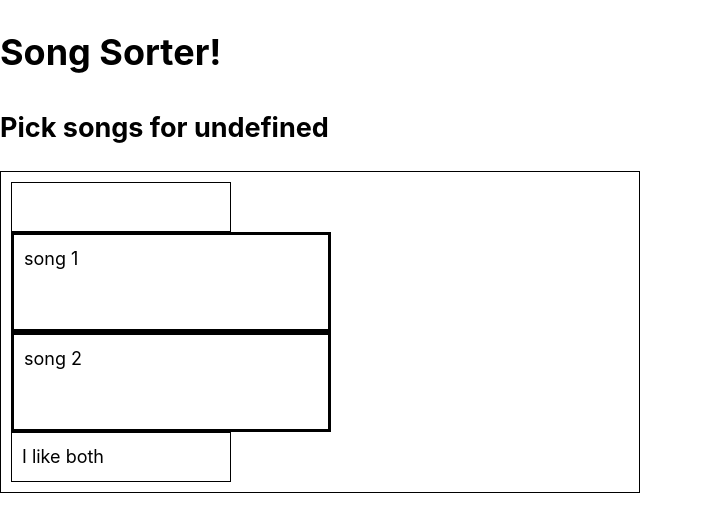
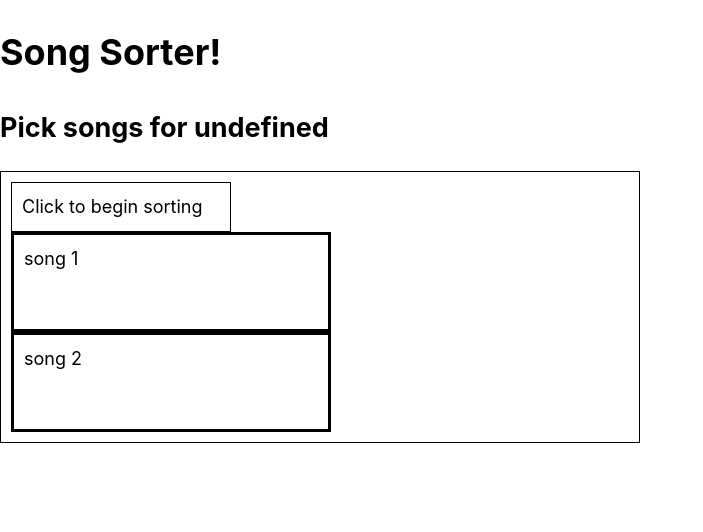
Before and after one commit to ejimenez17/song-sorter, a Next.js app: page /sort in a window 1280 px wide. Shown: the top 532 px of the page, without its empty margins (0-703 px from the left). Built offline with nearby package versions, Linux system fonts and the light colour scheme.

Commit message:
refactored code to fix live updates

```diff
--- a/pages/sort.js
+++ b/pages/sort.js
@@ -1,14 +1,15 @@
 import Head from 'next/head'
 import { withRouter } from 'next/router'
 import {MyLinkedList} from '../components/linkedlist'
-import promiseDoWhilst from 'promise-do-whilst'
-import promiseDoUntil from 'promise-do-until'
 
 class SortBox extends React.Component {
     constructor(props) {
         super(props);
         this.state = {
             artist: this.props.router.query.artistName,
+            currentSongIndex: 0,
+            end: 0,
+            insertIndex: 0,
             leftSong: "song 1",
             preference: {
                 LEFT: 'left',
@@ -16,6 +17,7 @@ class SortBox extends React.Component {
                 BOTH: 'both',
                 WAITING: 'waiting',
             },
+            start: 0,
             songs: [
                 "hit",
                 "lie again",
@@ -29,150 +31,148 @@ class SortBox extends React.Component {
                 "snap shoot",
                 "happy ending",
             ],
+            sortedArray: new Array(),
             rightSong: "song 2",
             userPref: 'waiting',
         };
-        // this.preference = {
-        //     LEFT: 'left',
-        //     RIGHT: 'right',
-        //     BOTH: 'both'
-        // };
-    }
-
-    // shouldComponentUpdate(nextProps) {
-    //     if(nextProps.leftSong !== this.state.leftSong || nextProps.rightSong !== this.state.rightSong) {
-    //         this.setState({
-    //             leftSong: nextProps.leftSong,
-    //             rightSong: nextProps.rightSong,
-    //         });
-    //         return true;
-    //     }
-    //     return false;
-    // }
-
-    // componentDidMount() {
-    //     let response = this.insertSort();
-    // }
-
-    handleUserChoice() {
-        // this.setState({
-        //     leftSong: newLeftSong,
-        //     rightSong: newRightSong,
-        // });
-        // document.getElementById("sortSongBoxLeft").innerHTML = this.state.leftSong;
-        while (this.state.userPref === this.state.preference.WAITING) {
-            console.log("waiting for user input");
-        }
-        // promiseDoUntil(() => {
-        //     // wait for user click
-        //     // boxes will have onClick methods to call that will set userPref
-        //     let val = 17;
-        // }, () => {
-        //     return this.state.userPref != this.state.preference.WAITING;
-        // }).then(() => {
-        //     // grab user pref and set state value to null again
-        //     let currentUserPref = this.state.userPref;
-        //     this.setState({
-        //         userPref: this.state.preference.WAITING,
-        //     });
-        //     // return user pref to advance sort alg
-        //     return currentUserPref;
-        // });
-
-        // grab user pref and set state value to null again
-        let currentUserPref = this.state.userPref;
-        console.log("current user pref " + currentUserPref);
-        this.setState({
-            userPref: this.state.preference.WAITING,
-        });
-        // return user pref to advance sort alg
-        return currentUserPref;
     }
 
     // when a song box is clicked - change state value for user click
     handleLeftClick() {
         this.setState({
-            // leftSong: "BLAH",
             userPref: this.state.preference.LEFT,
         });
-        document.getElementById("sortSongBoxLeft").innerHTML = "LEFT AN";
+        this.handleClickUpdate();
     }
     handleRightClick() {
         this.setState({
-            // rightSong: "YEAH",
             userPref: this.state.preference.RIGHT,
         });
-        document.getElementById("sortSongBoxRight").innerHTML = "RIIGHT";
+        this.handleClickUpdate();
     }
     handleBothClick() {
         this.setState({
             userPref: this.state.preference.BOTH,
         });
+        this.handleClickUpdate();
     }
 
-    async insertSort(){
-        console.log("begin sorting");
-        let sortedList = new MyLinkedList();
-        for (let i = 0; i < this.state.songs.length; i++) {
-            let songToPlace = this.state.songs[i];
-            if (i == 0) {
-                sortedList.add(songToPlace);
-                console.log("add song " + songToPlace);
-                continue;
+    handleClickUpdate() {
+        let pref = this.state.userPref;
+        let sortedArray = this.state.sortedArray.slice(0,this.state.sortedArray.length);
+        let songToPlace = this.state.songs[this.state.currentSongIndex];
+        let newStart, newEnd, newInsertIndex, leftSong, rightSong;
+        if (this.state.start == this.state.end) {
+            // insert song
+            switch(pref) {
+                case this.state.preference.LEFT:
+                    sortedArray.splice(this.state.insertIndex, 0, songToPlace);
+                case this.state.preference.RIGHT:
+                    sortedArray.splice(this.state.insertIndex+1, 0, songToPlace);
             }
-            let start = 0;
-            let end = sortedList.size;
-            let insertIndex = Math.floor((end - start) / 2) + start;
+            // reset indices + update displayed songs
+            newStart = 0;
+            newEnd = sortedArray.length;
+            leftSong = this.state.songs[this.state.currentSongIndex + 1];
+        } else {
+            switch(pref) {
+                case this.state.preference.LEFT:
+                    newEnd = this.state.insertIndex - 1;
+                case this.state.preference.RIGHT:
+                    newStart = this.state.insertIndex + 1;
+            }
+            leftSong = this.state.leftSong;
+        }
+        newInsertIndex = Math.floor((newEnd - newStart) / 2) + newStart;
+        rightSong = sortedArray[newInsertIndex];
+        console.log(rightSong);
+        this.setState({
+            currentSongIndex: this.state.currentSongIndex + 1,
+            end: newEnd,
+            insertIndex: newInsertIndex,
+            leftSong: leftSong,
+            rightSong: rightSong,
+            start: newStart,
+            sortedArray: sortedArray,
+        });
+    }
 
-            console.log("place song " + songToPlace);
-            while (start <= end) {
-                // console.log("insert index: " + insertIndex);
-                // current song is always on LEFT
-                var songToCompare = sortedList.get(insertIndex);
-                console.log("compare " + songToCompare + " with " + songToPlace);
-                this.setState({
-                    leftSong: songToPlace,
-                    rightSong: songToCompare,
-                });
-                document.getElementById("sortSongBoxLeft").innerHTML = songToPlace;
-                document.getElementById("sortSongBoxRight").innerHTML = songToCompare;
+    handleBeginSort() {
+        // [fetch songs from spotify]
+        let sortedArray = this.state.sortedArray.slice(0, 1);
+        sortedArray[0] = this.state.songs[this.state.currentSongIndex];
+        const start = 0;
+        const end = sortedArray.size;
+        this.setState({
+            currentSongIndex: 1,
+            end: end,
+            insertIndex: Math.floor((end - start) / 2) + start,
+            leftSong: this.state.songs[1],
+            rightSong: sortedArray[0],
+            start: start,
+            sortedArray: sortedArray,
+        });
+    }
 
-                this.forceUpdate();
+    // async insertSort(){
+    //     console.log("begin sorting");
+    //     let sortedList = new MyLinkedList();
+    //     for (let i = 0; i < this.state.songs.length; i++) {
+    //         let songToPlace = this.state.songs[i];
+    //         if (i == 0) {
+    //             sortedList.add(songToPlace);
+    //             console.log("add song " + songToPlace);
+    //             continue;
+    //         }
+    //         let start = 0;
+    //         let end = sortedList.size;
+    //         let insertIndex = Math.floor((end - start) / 2) + start;
 
-                console.log(document.getElementById("sortSongBoxLeft").innerHTML);
-                let userPref = this.handleUserChoice();
-                console.log("user's pref is " + userPref);
-                switch(userPref) {
-                    case this.state.preference.LEFT:
-                        // code - shift indexes accordingly
-                        if (start == end) {
-                            sortedList.insert(songToPlace, insertIndex, false);
-                            break;
-                        }
-                        end = insertIndex - 1;
-                    case this.state.preference.RIGHT:
-                        // code - shift indexes accordingly
-                        if (start == end || sortedList.size == 1) {
-                            sortedList.insert(songToPlace, insertIndex+1, false);
-                            break;
-                        }
-                        start = insertIndex + 1;
-                    case this.state.preference.BOTH:
-                        // code - insert here addToIndex = true
-                        sortedList.insert(songToPlace, insertIndex, true);
-                        break;
-                }
-                insertIndex = Math.floor((end - start) / 2) + start;
-            }
-        }
-        return sortedList;
-    }
+    //         console.log("place song " + songToPlace);
+    //         while (start <= end) {
+    //             // current song is always on LEFT
+    //             var songToCompare = sortedList.get(insertIndex);
+    //             console.log("compare " + songToCompare + " with " + songToPlace);
+    //             this.setState({
+    //                 leftSong: songToPlace,
+    //                 rightSong: songToCompare,
+    //             });
+    //             document.getElementById("sortSongBoxLeft").innerHTML = songToPlace;
+    //             document.getElementById("sortSongBoxRight").innerHTML = songToCompare;
+
+    //             this.forceUpdate();
+
+    //             console.log(document.getElementById("sortSongBoxLeft").innerHTML);
+    //             let userPref = this.handleUserChoice();
+    //             console.log("user's pref is " + userPref);
+    //             switch(userPref) {
+    //                 case this.state.preference.LEFT:
+    //                     // code - shift indexes accordingly
+    //                     if (start == end) {
+    //                         sortedList.insert(songToPlace, insertIndex, false);
+    //                         break;
+    //                     }
+    //                     end = insertIndex - 1;
+    //                 case this.state.preference.RIGHT:
+    //                     // code - shift indexes accordingly
+    //                     if (start == end || sortedList.size == 1) {
+    //                         sortedList.insert(songToPlace, insertIndex+1, false);
+    //                         break;
+    //                     }
+    //                     start = insertIndex + 1;
+    //                 case this.state.preference.BOTH:
+    //                     // code - insert here addToIndex = true
+    //                     sortedList.insert(songToPlace, insertIndex, true);
+    //                     break;
+    //             }
+    //             insertIndex = Math.floor((end - start) / 2) + start;
+    //         }
+    //     }
+    //     return sortedList;
+    // }
 
     render() {
         const msg = "Pick songs for " + this.state.artist;
-        // this.setState({
-        //     userPref: this.state.preference.WAITING,
-        // });
         return (
             <div className="container">
                 <Head>
@@ -188,8 +188,8 @@ class SortBox extends React.Component {
                     </h2>
 
                     <div className="sort-board">
-                        <div className="sort-song-button" id="beginSortButton" value="Click to begin sorting" onClick={this.insertSort.bind(this)}>
-                            {/* Click to begin sorting */}
+                        <div className="sort-song-button" id="beginSortButton" value="Click to begin sorting" onClick={this.handleBeginSort.bind(this)}>
+                            Click to begin sorting
                         </div>
                         <div className="sort-song-selection">
                             {/* song choice boxes */}
@@ -200,12 +200,11 @@ class SortBox extends React.Component {
                                 {this.state.rightSong}
                             </div>
                         </div>
-                        <div className="sort-other-choices">
-                            {/* both button */}
+                        {/* <div className="sort-other-choices">
                             <div className="sort-song-button" onClick={this.handleBothClick.bind(this)}>
                                 I like both
                             </div>
-                        </div>
+                        </div> */}
                     </div>
                 </main>
             </div>
```
